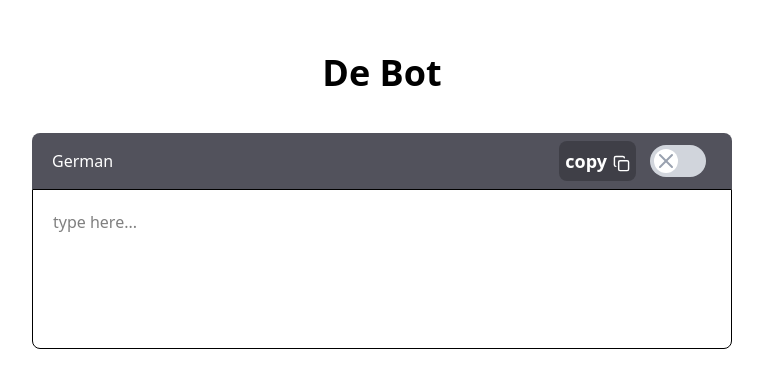
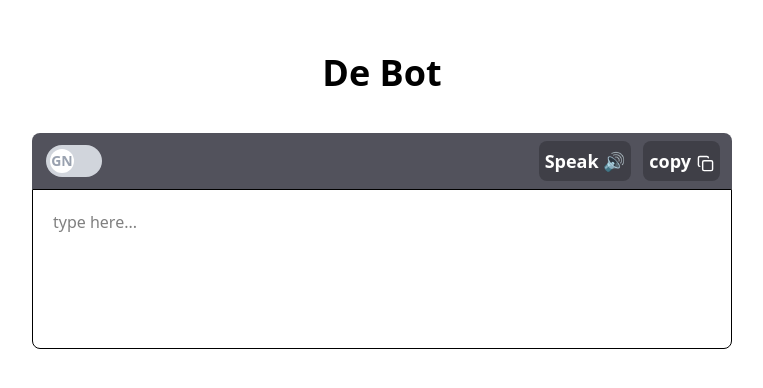
Before and after one commit to Gazi2050/debot, a SvelteKit app: page / in a window 1280 px wide. Shown: the part 196-584 px from the top of the page, without its empty margins (258-1021 px from the left). Built offline with nearby package versions, Linux system fonts and the light colour scheme.

Commit message:
ui:layout improved

```diff
--- a/src/components/Form.svelte
+++ b/src/components/Form.svelte
@@ -1,20 +1,21 @@
 <script lang="ts">
     import CopyButton from "./CopyButton.svelte";
+    import SpeakButton from "./SpeakButton.svelte";
     import Toggle from "./Toggle.svelte";
 </script>
 
-<div class="flex justify-center items-center max-w-[700px] mx-auto h-screen">
+<div
+    class="flex justify-center items-center max-w-[700px] md:mx-auto md:h-screen mx-[6px] mt-36 md:mt-0"
+>
     <div class="w-full">
         <p class="text-4xl text-center font-bold mb-10">De Bot</p>
         <div
-            class="flex justify-between items-center bg-zinc-600 px-5 py-1 text-white rounded-t-lg"
+            class="flex justify-between items-center bg-zinc-600 px-2 py-1 text-white rounded-t-lg"
         >
-            <div>
-                <p>German</p>
-            </div>
-            <div class="flex gap-1">
+            <Toggle />
+            <div class="flex justify-center items-center gap-1">
+                <SpeakButton />
                 <CopyButton />
-                <Toggle />
             </div>
         </div>
         <textarea
--- /dev/null
+++ b/src/components/SpeakButton.svelte
@@ -0,0 +1,8 @@
+<script lang="ts">
+</script>
+
+<div
+    class="bg-zinc-700 flex justify-center items-center gap-[6px] p-[6px] rounded-lg m-1"
+>
+    <button class="text-lg font-semibold"> Speak 🔊 </button>
+</div>
--- a/src/components/Toggle.svelte
+++ b/src/components/Toggle.svelte
@@ -21,9 +21,11 @@
             class="absolute inset-y-0 start-0 z-10 m-1 inline-flex size-6 items-center justify-center rounded-full bg-white text-gray-400 transition-all peer-checked:start-6 peer-checked:text-green-600"
         >
             {#if $isChecked}
-                <Check class="text-green-600" />
+                <!-- <Check class="text-green-600" /> -->
+                <p class="text-sm font-bold">EN</p>
             {:else}
-                <X class="text-gray-400" />
+                <!-- <X class="text-gray-400" /> -->
+                <p class="text-sm font-bold">GN</p>
             {/if}
         </span>
     </label>
```
